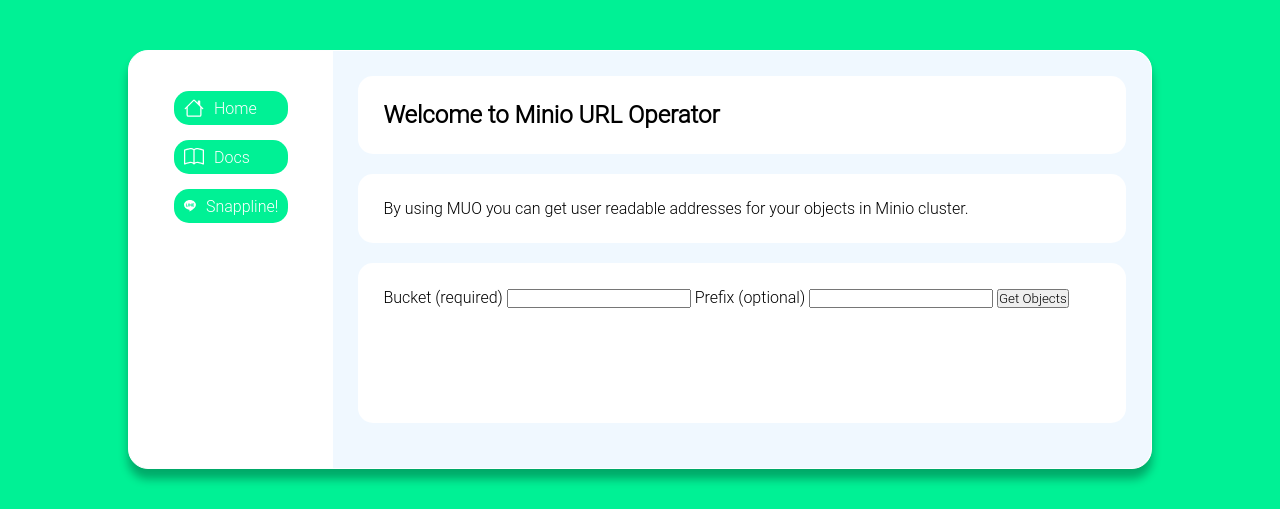
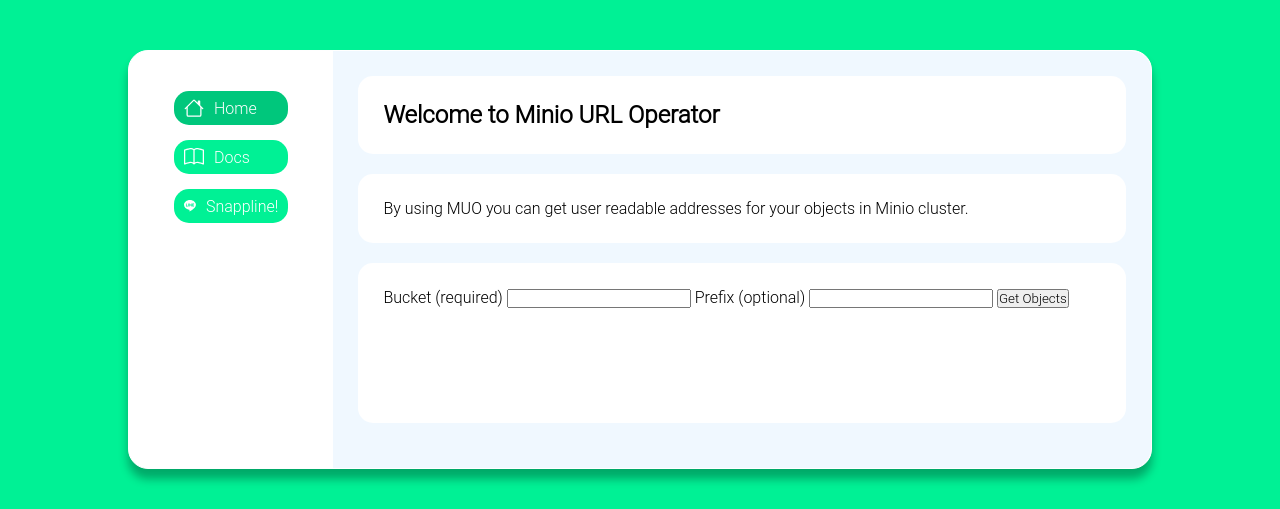
Before and after one commit to amirhnajafiz/minio-url-operator, a Flask app: page / in a window 1280 px wide, with the pointer over the restyled element. Shown: the top 509 px of the page. Run offline with Flask 3, Linux system fonts and the light colour scheme; parts of the project's set-up code (start-up, migrations or seed data) failed here and were passed over.

Commit message:
add: hover effect

```diff
--- a/web/static/css/main.css
+++ b/web/static/css/main.css
@@ -36,6 +36,10 @@
     text-decoration: none;
 }
 
+.nav-item:hover {
+    background-color: #00c77c;
+}
+
 .nav-item > span {
     margin-left: 10px;
 }
```
